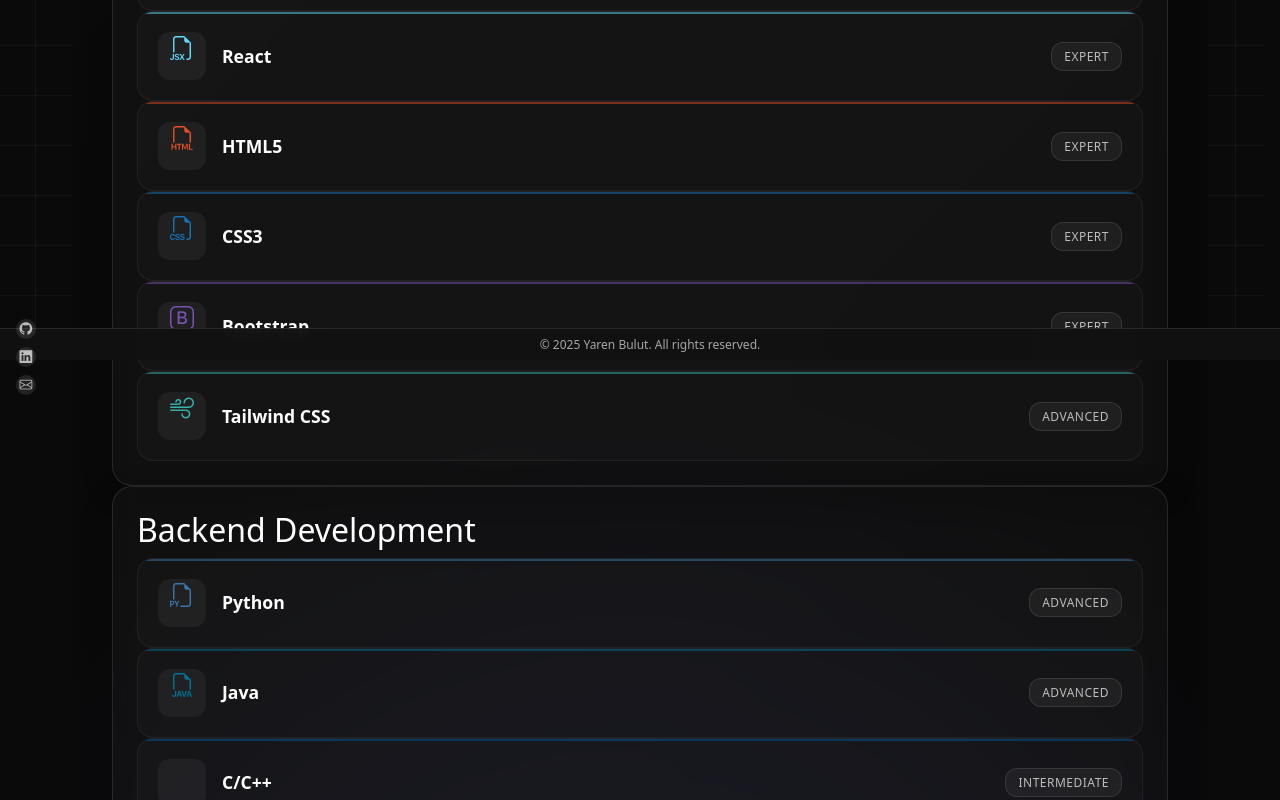
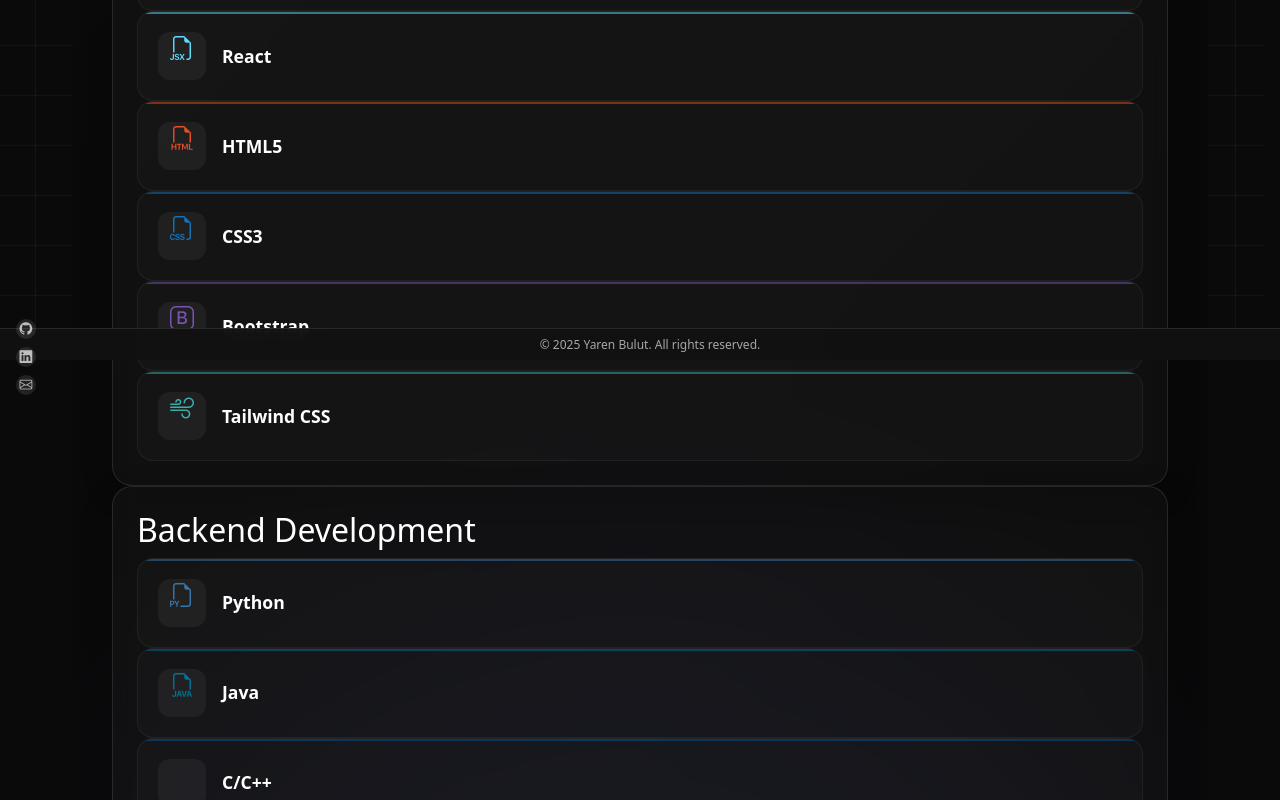
Before and after one commit to yarenbulut/myPortfolio, a React (Vite) app: page /skills in a window 1280 px wide. Shown: the part 440-1240 px from the top of the page. Built offline with nearby package versions, Linux system fonts and the light colour scheme; the HTML template or start-up script is replaced by a standard one.

Commit message:
Remove skill level badges completely

```diff
--- a/src/pages/skills/index.tsx
+++ b/src/pages/skills/index.tsx
@@ -1,11 +1,8 @@
 import { motion } from 'framer-motion';
 import './style.css';
 
-type ProficiencyLevel = 'Beginner' | 'Intermediate' | 'Advanced' | 'Expert';
-
 interface Skill {
   name: string;
-  level: ProficiencyLevel;
   icon: string;
   color: string;
 }
@@ -20,53 +17,53 @@
     {
       category: 'Frontend Development',
       items: [
-        { name: 'JavaScript', level: 'Expert', icon: 'bi bi-filetype-js', color: '#F7DF1E' },
-        { name: 'TypeScript', level: 'Advanced', icon: 'bi bi-filetype-ts', color: '#3178C6' },
-        { name: 'React', level: 'Expert', icon: 'bi bi-filetype-jsx', color: '#61DAFB' },
-        { name: 'HTML5', level: 'Expert', icon: 'bi bi-filetype-html', color: '#E34F26' },
-        { name: 'CSS3', level: 'Expert', icon: 'bi bi-filetype-css', color: '#1572B6' },
-        { name: 'Bootstrap', level: 'Expert', icon: 'bi bi-bootstrap', color: '#7952B3' },
-        { name: 'Tailwind CSS', level: 'Advanced', icon: 'bi bi-wind', color: '#38B2AC' },
+        { name: 'JavaScript', icon: 'bi bi-filetype-js', color: '#F7DF1E' },
+        { name: 'TypeScript', icon: 'bi bi-filetype-ts', color: '#3178C6' },
+        { name: 'React', icon: 'bi bi-filetype-jsx', color: '#61DAFB' },
+        { name: 'HTML5', icon: 'bi bi-filetype-html', color: '#E34F26' },
+        { name: 'CSS3', icon: 'bi bi-filetype-css', color: '#1572B6' },
+        { name: 'Bootstrap', icon: 'bi bi-bootstrap', color: '#7952B3' },
+        { name: 'Tailwind CSS', icon: 'bi bi-wind', color: '#38B2AC' },
       ],
     },
     {
       category: 'Backend Development',
       items: [
-        { name: 'Python', level: 'Advanced', icon: 'bi bi-filetype-py', color: '#3776AB' },
-        { name: 'Java', level: 'Advanced', icon: 'bi bi-filetype-java', color: '#007396' },
-        { name: 'C/C++', level: 'Intermediate', icon: 'bi bi-filetype-c', color: '#00599C' },
-        { name: 'Node.js', level: 'Advanced', icon: 'bi bi-filetype-js', color: '#339933' },
-        { name: 'Express.js', level: 'Intermediate', icon: 'bi bi-filetype-js', color: '#000000' },
-        { name: 'Spring Boot', level: 'Intermediate', icon: 'bi bi-spring', color: '#6DB33F' },
+        { name: 'Python', icon: 'bi bi-filetype-py', color: '#3776AB' },
+        { name: 'Java', icon: 'bi bi-filetype-java', color: '#007396' },
+        { name: 'C/C++', icon: 'bi bi-filetype-c', color: '#00599C' },
+        { name: 'Node.js', icon: 'bi bi-filetype-js', color: '#339933' },
+        { name: 'Express.js', icon: 'bi bi-filetype-js', color: '#000000' },
+        { name: 'Spring Boot', icon: 'bi bi-spring', color: '#6DB33F' },
       ],
     },
     {
       category: 'Database & ORM',
       items: [
-        { name: 'SQL', level: 'Advanced', icon: 'bi bi-database', color: '#4479A1' },
-        { name: 'MongoDB', level: 'Advanced', icon: 'bi bi-database', color: '#47A248' },
-        { name: 'PostgreSQL', level: 'Intermediate', icon: 'bi bi-database', color: '#336791' },
-        { name: 'Prisma', level: 'Intermediate', icon: 'bi bi-database', color: '#2D3748' },
-        { name: 'Mongoose', level: 'Intermediate', icon: 'bi bi-database', color: '#880000' },
+        { name: 'SQL', icon: 'bi bi-database', color: '#4479A1' },
+        { name: 'MongoDB', icon: 'bi bi-database', color: '#47A248' },
+        { name: 'PostgreSQL', icon: 'bi bi-database', color: '#336791' },
+        { name: 'Prisma', icon: 'bi bi-database', color: '#2D3748' },
+        { name: 'Mongoose', icon: 'bi bi-database', color: '#880000' },
       ],
     },
     {
       category: 'Cloud & DevOps',
       items: [
-        { name: 'AWS', level: 'Intermediate', icon: 'bi bi-cloud', color: '#FF9900' },
-        { name: 'EC2', level: 'Intermediate', icon: 'bi bi-hdd-network', color: '#FF9900' },
-        { name: 'S3', level: 'Intermediate', icon: 'bi bi-hdd-stack', color: '#FF9900' },
-        { name: 'Docker', level: 'Intermediate', icon: 'bi bi-box', color: '#2496ED' },
-        { name: 'Git', level: 'Advanced', icon: 'bi bi-git', color: '#F05032' },
-        { name: 'CI/CD', level: 'Intermediate', icon: 'bi bi-arrow-repeat', color: '#2088FF' },
+        { name: 'AWS', icon: 'bi bi-cloud', color: '#FF9900' },
+        { name: 'EC2', icon: 'bi bi-hdd-network', color: '#FF9900' },
+        { name: 'S3', icon: 'bi bi-hdd-stack', color: '#FF9900' },
+        { name: 'Docker', icon: 'bi bi-box', color: '#2496ED' },
+        { name: 'Git', icon: 'bi bi-git', color: '#F05032' },
+        { name: 'CI/CD', icon: 'bi bi-arrow-repeat', color: '#2088FF' },
       ],
     },
     {
       category: 'Machine Learning & AI',
       items: [
-        { name: 'PyTorch', level: 'Intermediate', icon: 'bi bi-cpu', color: '#EE4C2C' },
-        { name: 'TensorFlow', level: 'Beginner', icon: 'bi bi-cpu', color: '#FF6F00' },
-        { name: 'Scikit-learn', level: 'Intermediate', icon: 'bi bi-graph-up', color: '#F7931E' },
+        { name: 'PyTorch', icon: 'bi bi-cpu', color: '#EE4C2C' },
+        { name: 'TensorFlow', icon: 'bi bi-cpu', color: '#FF6F00' },
+        { name: 'Scikit-learn', icon: 'bi bi-graph-up', color: '#F7931E' },
       ],
     },
   ];
@@ -114,9 +111,6 @@
                       </div>
                       <div className="skill-info">
                         <h3 className="skill-name">{skill.name}</h3>
-                        <div className="skill-level">
-                          {skill.level}
-                        </div>
                       </div>
                     </div>
                   </motion.div>
--- a/src/pages/skills/style.css
+++ b/src/pages/skills/style.css
@@ -95,18 +95,6 @@
   margin: 0;
 }
 
-.skill-level {
-  font-size: 0.75rem;
-  font-weight: 500;
-  padding: 0.25rem 0.75rem;
-  border-radius: 12px;
-  text-transform: uppercase;
-  letter-spacing: 0.5px;
-  background: rgba(255, 255, 255, 0.05);
-  color: var(--text-secondary);
-  border: 1px solid rgba(255, 255, 255, 0.1);
-}
-
 @media (max-width: 768px) {
   .skills-container {
     padding: 3rem 1rem;
@@ -150,9 +138,4 @@
   .skill-name {
     font-size: 1rem;
   }
-
-  .skill-level {
-    font-size: 0.7rem;
-    padding: 0.2rem 0.5rem;
-  }
 }
```
